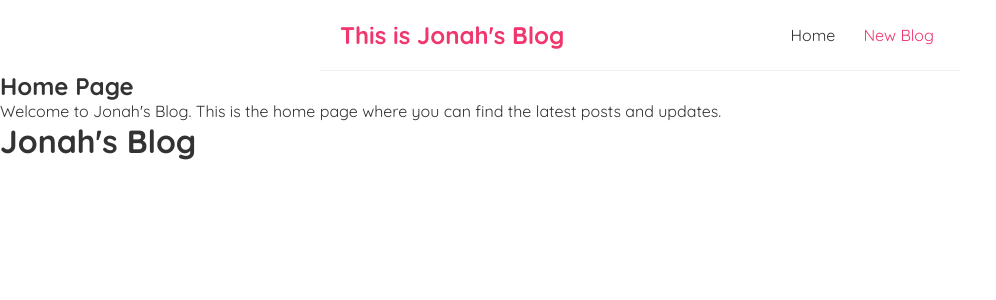
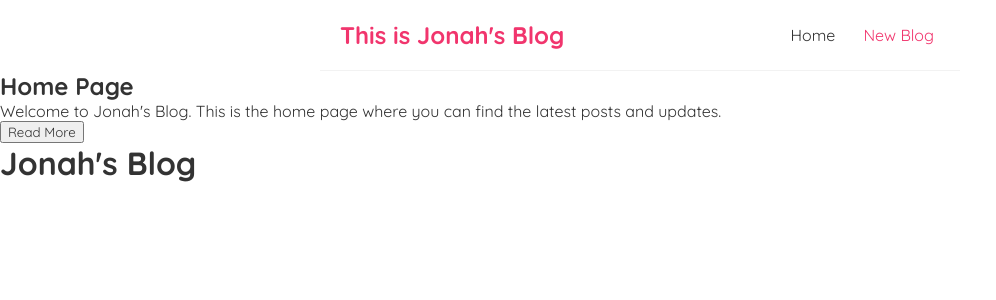
Before and after one commit to jonahmichael/Full-Stack-Web-Dev---Learning-Repo, a React (Create React App) app in the folder React/jonah-blog/: page / in a window 1280 px wide. Shown: the top 300 px of the page, without its empty margins (0-996 px from the left). Built offline with nearby package versions, Linux system fonts and the light colour scheme.

Commit message:
#6 - Adding Styles

```diff
--- a/React/jonah-blog/src/Home.js
+++ b/React/jonah-blog/src/Home.js
@@ -1,8 +1,13 @@
 const Home = () => {
+  const hanfleClick = () => {
+    console.log('Hello, Jonah');
+  }
+
   return (
     <div className="home">
     <h2>Home Page</h2>
     <p>Welcome to Jonah's Blog. This is the home page where you can find the latest posts and updates.</p>
+    <button onClick={hanfleClick}>Read More</button>
     </div>
 
    );
```
